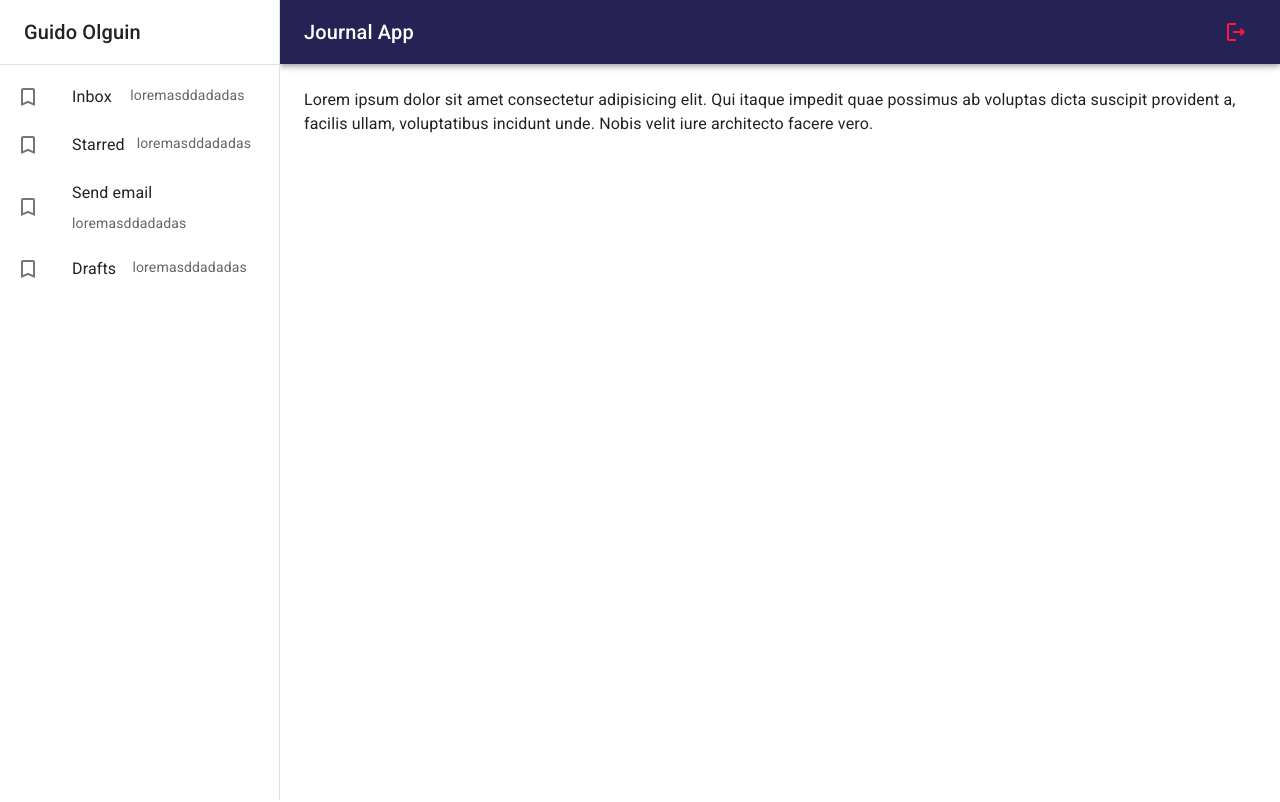
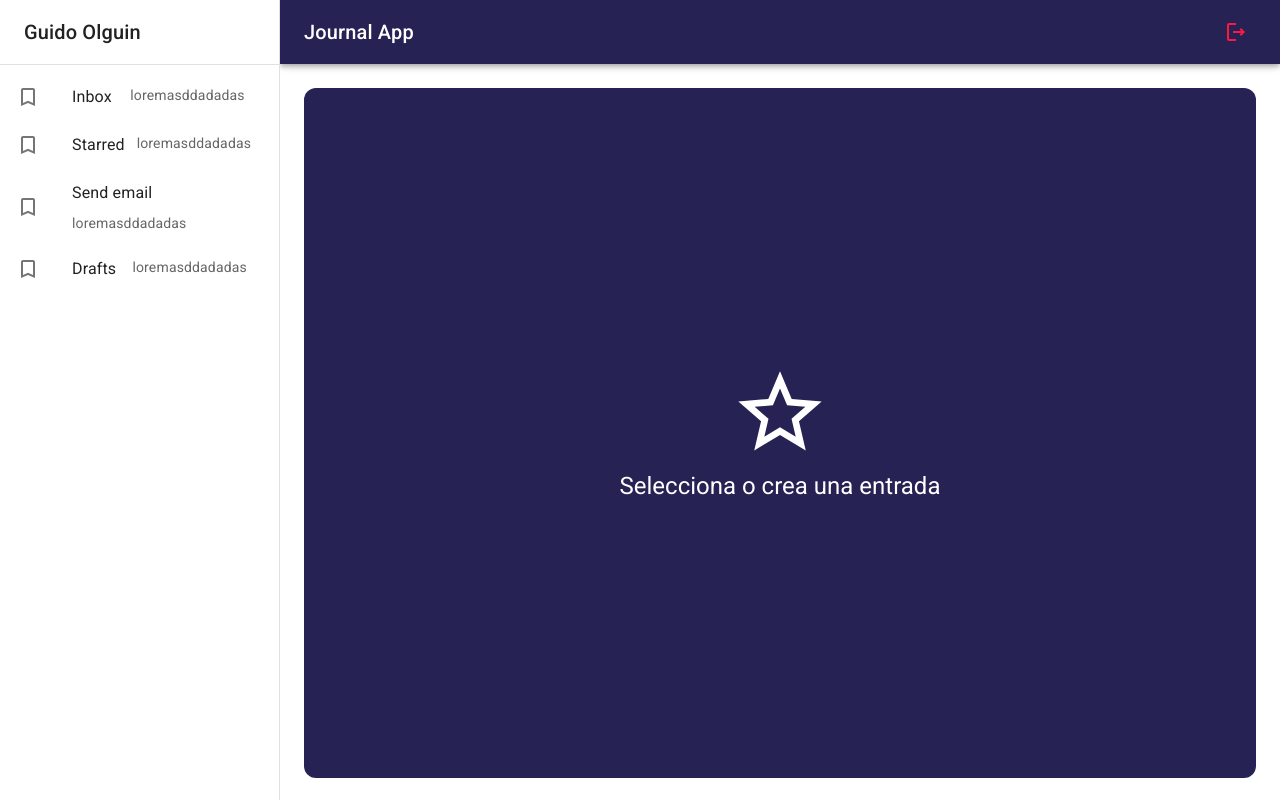
Before and after one commit to Guidotss/journal-app, a React (Vite) app: page / in a window 1280 px wide. Built offline with nearby package versions, Linux system fonts and the light colour scheme.

Commit message:
crando Nothing selected view

```diff
--- a/src/journal/pages/JournalPage.jsx
+++ b/src/journal/pages/JournalPage.jsx
@@ -1,12 +1,14 @@
 import { MailOutline } from "@mui/icons-material"
 import { Typography } from "@mui/material"
 import { JournalLayOut } from "../layout/JournalLayOut"
+import { NothingSelectedView } from "../views"
 
 export const JournalPage = () => {
   return (
     <>
       <JournalLayOut>
-        <Typography>Lorem ipsum dolor sit amet consectetur adipisicing elit. Qui itaque impedit quae possimus ab voluptas dicta suscipit provident a, facilis ullam, voluptatibus incidunt unde. Nobis velit iure architecto facere vero.</Typography>
+        {/* <Typography>Lorem ipsum dolor sit amet consectetur adipisicing elit. Qui itaque impedit quae possimus ab voluptas dicta suscipit provident a, facilis ullam, voluptatibus incidunt unde. Nobis velit iure architecto facere vero.</Typography> */}
+        <NothingSelectedView/>
       </JournalLayOut>
     </>
   )
--- /dev/null
+++ b/src/journal/views/NothingSelectedView.jsx
@@ -0,0 +1,17 @@
+import { StarOutline } from "@mui/icons-material"
+import { Grid, Typography } from "@mui/material"
+
+export const NothingSelectedView = () => {
+  return (
+    <Grid container spacing={ 0 } direction="column" alignItems="center" justifyContent="center" sx={{ minHeight: 'calc(100vh - 110px)', backgroundColor: 'primary.main',borderRadius:3 }}>
+        <Grid item xs={12}>
+            <StarOutline sx={{fontSize:100, color:"white"}}/>
+        </Grid>
+        <Grid item xs={12}>
+            <Typography color="white" variant='h5'>
+                Selecciona o crea una entrada
+            </Typography>
+        </Grid>
+    </Grid>
+  )
+}
--- /dev/null
+++ b/src/journal/views/index.js
@@ -0,0 +1 @@
+export * from './NothingSelectedView'
```
